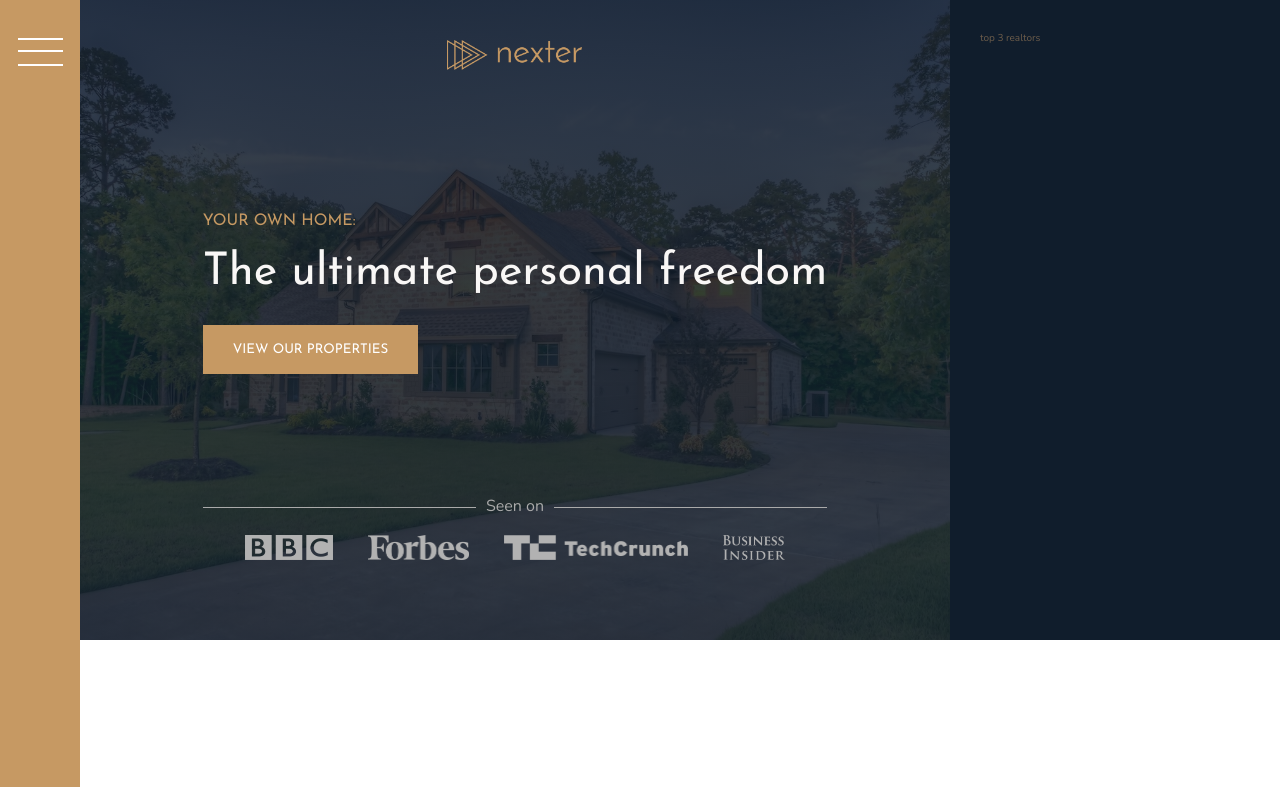
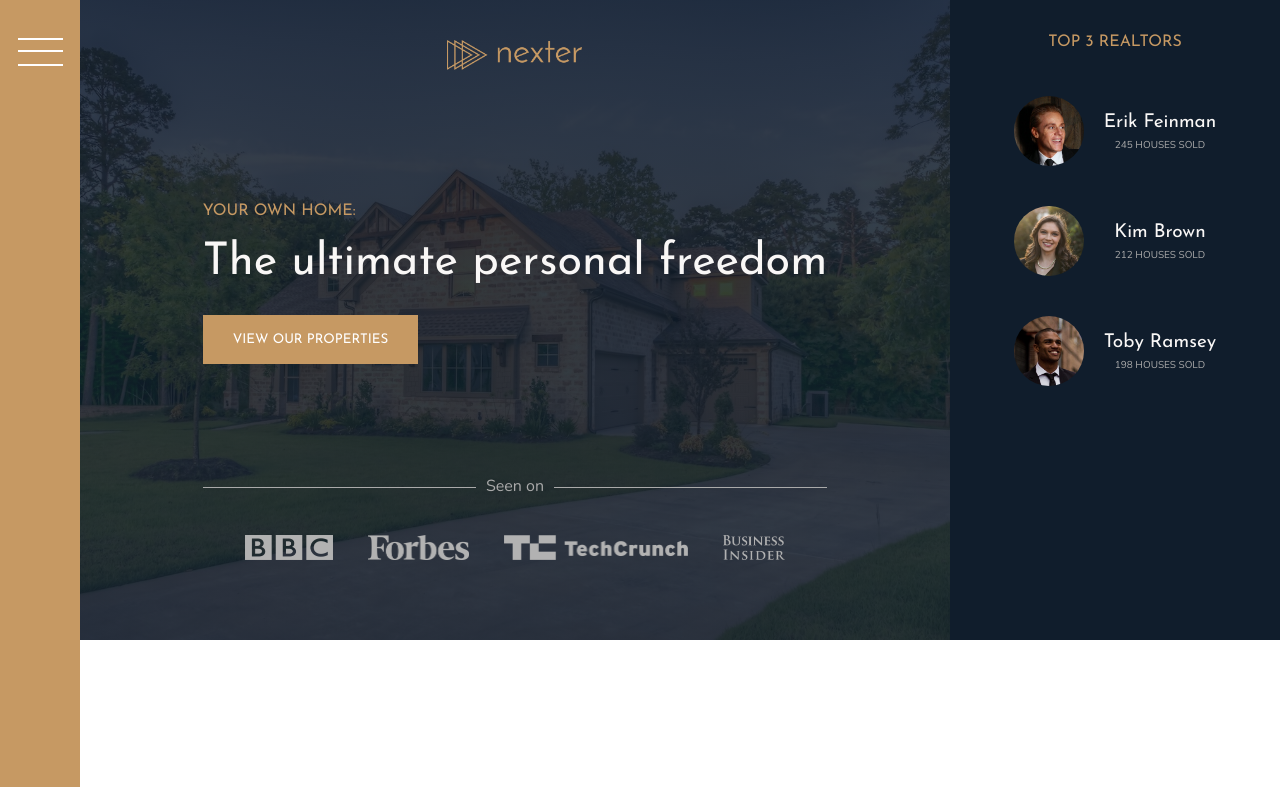
Before and after one commit to m7mdZayan/nexter, a website: page index.html in a window 1280 px wide. Shown: the top 787 px of the page. Drawn offline with nearby package versions, Linux system fonts and the light colour scheme.

Commit message:
header is now finished

```diff
--- a/index.html
+++ b/index.html
@@ -24,7 +24,7 @@
       <h3 class="heading-3">Your own home:</h3>
       <h1 class="heading-1">The ultimate personal freedom</h1>
       <button class="btn header__btn">View our properties</button>
-      <div class="header__seenon-text">Seen on</div>
+      <div class="header__seenon-text mb-sm">Seen on</div>
       <div class="header__seenon-logos">
         <img src="img/logo-bbc.png" alt="Seen on logo 1" />
         <img src="img/logo-forbes.png" alt="Seen on logo 2" />
@@ -34,7 +34,26 @@
     </header>
 
     <div class="realtors">
-      top 3 realtors
+      <h3 class="heading-3 mb-lg">Top 3 Realtors</h3>
+      <div class="realtors__list">
+        <img src="img/realtor-1.jpeg" alt="Realtor 1" class="realtors__img" />
+        <div class="realtors__details">
+          <h4 class="heading-4 heading-4--light">Erik Feinman</h4>
+          <p class="realtors__sold">245 houses sold</p>
+        </div>
+
+        <img src="img/realtor-2.jpeg" alt="Realtor 2" class="realtors__img" />
+        <div class="realtors__details">
+          <h4 class="heading-4 heading-4--light">Kim Brown</h4>
+          <p class="realtors__sold">212 houses sold</p>
+        </div>
+
+        <img src="img/realtor-3.jpeg" alt="Realtor 3" class="realtors__img" />
+        <div class="realtors__details">
+          <h4 class="heading-4 heading-4--light">Toby Ramsey</h4>
+          <p class="realtors__sold">198 houses sold</p>
+        </div>
+      </div>
     </div>
 
     <section class="features">
--- a/sass/_base.scss
+++ b/sass/_base.scss
@@ -43,9 +43,4 @@ body {
     [center-start] repeat(8, [col-start] minmax(min-content, 14rem) [col-end])
     [center-end]
     minmax(6rem, 1fr) [full-end];
-
-  & > * {
-    padding: 30px;
-    // font-size: 40px;
-  }
 }
--- a/sass/_realtors.scss
+++ b/sass/_realtors.scss
@@ -1,4 +1,27 @@
 .realtors {
   background-color: $color-secondary;
   grid-column: col-start 7 / -1;
+  text-align: center;
+  padding: 3rem;
+
+  &__list {
+    display: grid;
+    grid-template-columns: min-content max-content;
+    grid-column-gap: 2rem;
+    grid-row-gap: 5vh;
+    align-items: center;
+    justify-content: center;
+  }
+
+  &__img {
+    width: 7rem;
+    border-radius: 50%;
+    display: block;
+  }
+
+  &__sold {
+    text-transform: uppercase;
+    color: $color-grey-light-2;
+    margin-top: -2px;
+  }
 }
--- a/sass/_sidebar.scss
+++ b/sass/_sidebar.scss
@@ -2,6 +2,8 @@
   background-color: $color-primary;
   grid-column: sidebar-start / sidebar-end;
   grid-row: 1 / -1;
+
+  padding: 3rem 2rem;
 
   display: flex;
   justify-content: center;
```
Also changed, not shown: css/style.css.
